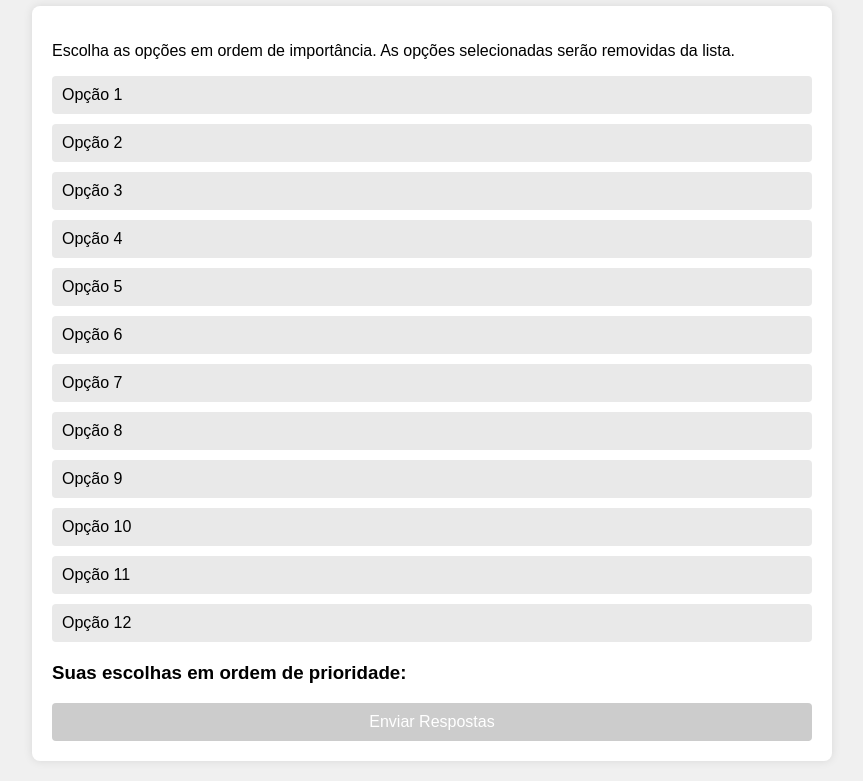
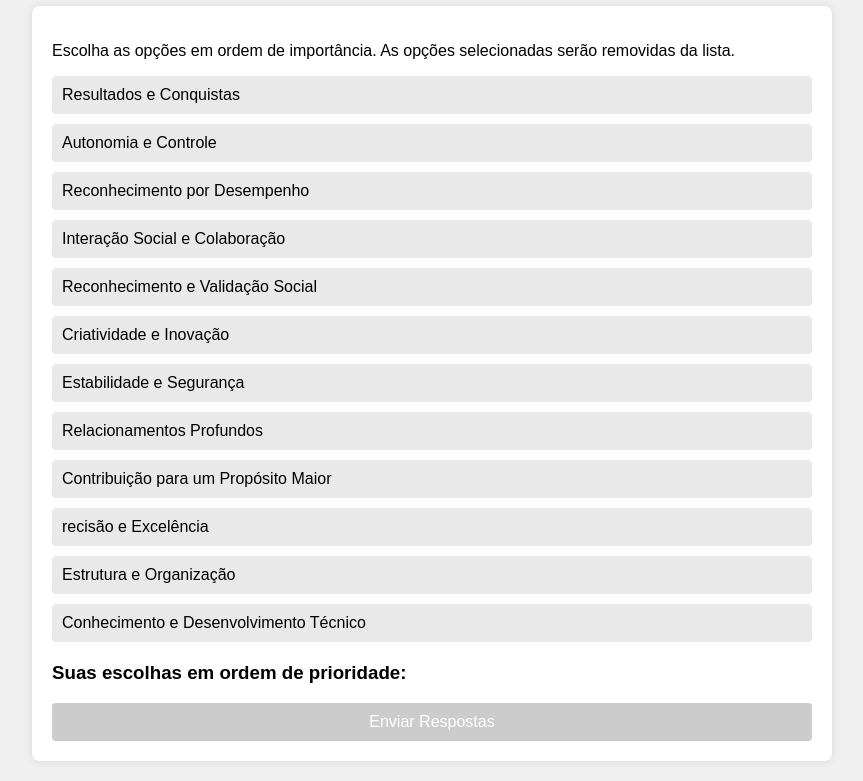
Before and after one commit to niltonclecio/niltonclecio, a plain HTML site: page index.html in a window 1280 px wide. Shown: the part 92-873 px from the top of the page, without its empty margins (208-1071 px from the left). Drawn offline with Linux system fonts and the light colour scheme.

Commit message:
index.html

```diff
--- a/index.html
+++ b/index.html
@@ -1,5 +1,5 @@
 <html><head><base href="mailto:contato@personalmap.com.br/">
-<title>Formulário de Priorização</title>
+<title>Formulário - Motivadores</title>
 <style>
     body {
         font-family: Arial, sans-serif;
@@ -59,24 +59,24 @@
 </style>
 </head>
 <body>
-<h1>Formulário de Priorização</h1>
+<h1>Formulário - Motivadores</h1>
 
 <div id="form-container">
     <p>Escolha as opções em ordem de importância. As opções selecionadas serão removidas da lista.</p>
 
     <ul id="options">
-        <li data-value="1">Opção 1</li>
-        <li data-value="2">Opção 2</li>
-        <li data-value="3">Opção 3</li>
-        <li data-value="4">Opção 4</li>
-        <li data-value="5">Opção 5</li>
-        <li data-value="6">Opção 6</li>
-        <li data-value="7">Opção 7</li>
-        <li data-value="8">Opção 8</li>
-        <li data-value="9">Opção 9</li>
-        <li data-value="10">Opção 10</li>
-        <li data-value="11">Opção 11</li>
-        <li data-value="12">Opção 12</li>
+        <li data-value="1">Resultados e Conquistas</li>
+        <li data-value="2">Autonomia e Controle</li>
+        <li data-value="3">Reconhecimento por Desempenho</li>
+        <li data-value="4">Interação Social e Colaboração</li>
+        <li data-value="5">Reconhecimento e Validação Social</li>
+        <li data-value="6">Criatividade e Inovação</li>
+        <li data-value="7">Estabilidade e Segurança</li>
+        <li data-value="8">Relacionamentos Profundos</li>
+        <li data-value="9">Contribuição para um Propósito Maior</li>
+        <li data-value="10">recisão e Excelência</li>
+        <li data-value="11">Estrutura e Organização</li>
+        <li data-value="12">Conhecimento e Desenvolvimento Técnico</li>
     </ul>
 
     <div id="selected-options">
```
